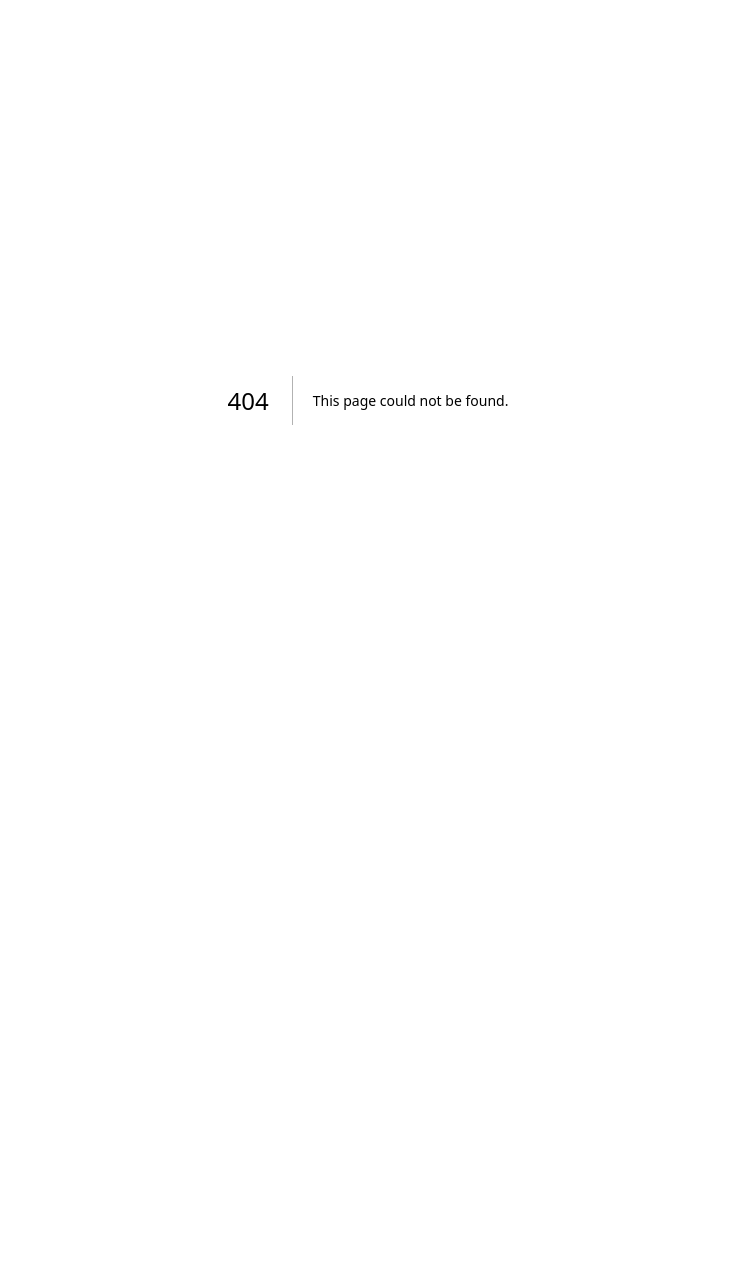
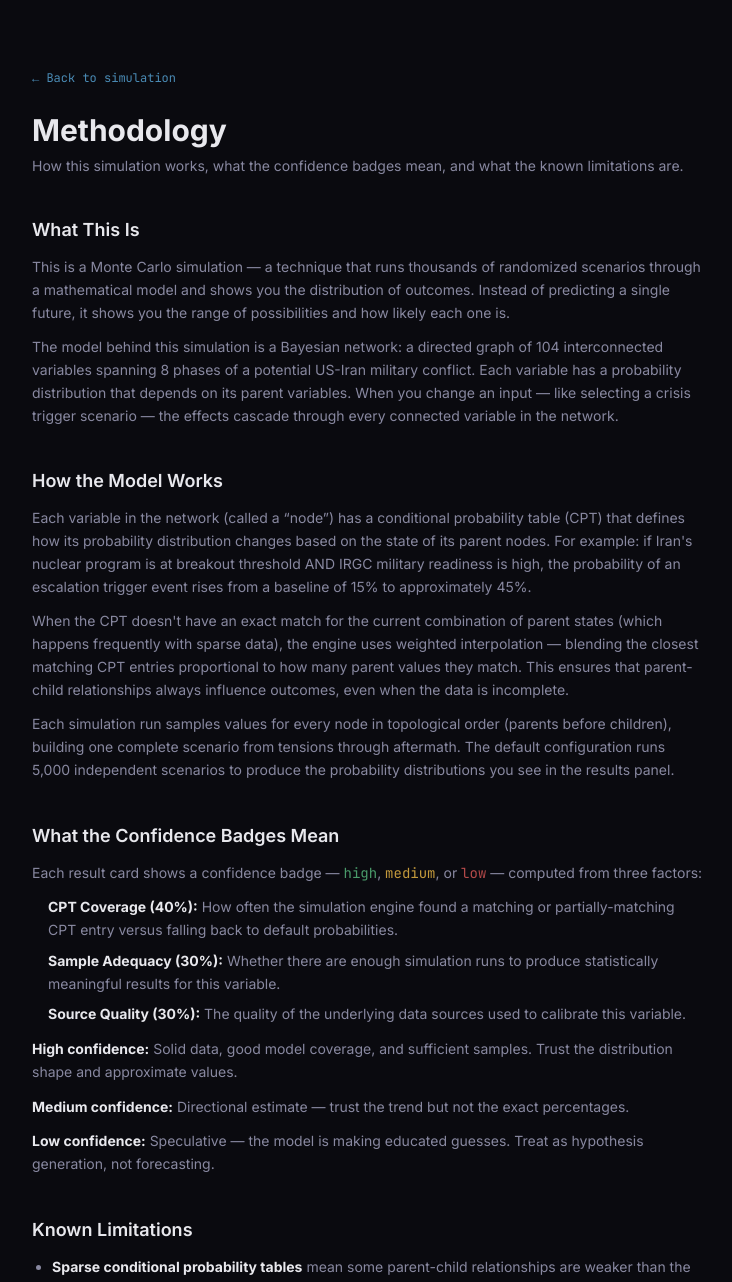
Before and after one commit to savvides/usairanmontecarlo, a Next.js app: page /methodology in a window 1280 px wide. Before the commit this address had no page. Shown: the top 1282 px of the page, without its empty margins (272-1004 px from the left). Before the commit the page ends 800 px from the top, so only its background shows below. Built offline with nearby package versions, Linux system fonts and the light colour scheme.

Commit message:
feat: add methodology page with confidence explanation and known limitations

```diff
--- /dev/null
+++ b/src/app/methodology/page.tsx
@@ -0,0 +1,175 @@
+import Link from 'next/link';
+
+export default function MethodologyPage() {
+  return (
+    <main className="min-h-screen bg-background py-16 px-6">
+      <div className="max-w-2xl mx-auto">
+        <Link
+          href="/"
+          className="text-xs font-mono text-accent hover:text-accent-hover transition-colors"
+        >
+          ← Back to simulation
+        </Link>
+
+        <h1 className="mt-6 text-3xl font-bold text-text-primary">Methodology</h1>
+        <p className="mt-2 text-sm text-text-secondary">
+          How this simulation works, what the confidence badges mean, and what the known limitations are.
+        </p>
+
+        <section className="mt-10">
+          <h2 className="text-lg font-semibold text-text-primary">What This Is</h2>
+          <div className="mt-3 space-y-3 text-sm leading-relaxed text-text-secondary">
+            <p>
+              This is a Monte Carlo simulation — a technique that runs thousands of randomized
+              scenarios through a mathematical model and shows you the distribution of outcomes.
+              Instead of predicting a single future, it shows you the range of possibilities and
+              how likely each one is.
+            </p>
+            <p>
+              The model behind this simulation is a Bayesian network: a directed graph of 104
+              interconnected variables spanning 8 phases of a potential US-Iran military conflict.
+              Each variable has a probability distribution that depends on its parent variables.
+              When you change an input — like selecting a crisis trigger scenario — the effects
+              cascade through every connected variable in the network.
+            </p>
+          </div>
+        </section>
+
+        <section className="mt-10">
+          <h2 className="text-lg font-semibold text-text-primary">How the Model Works</h2>
+          <div className="mt-3 space-y-3 text-sm leading-relaxed text-text-secondary">
+            <p>
+              Each variable in the network (called a &ldquo;node&rdquo;) has a conditional probability table
+              (CPT) that defines how its probability distribution changes based on the state of its
+              parent nodes. For example: if Iran&apos;s nuclear program is at breakout threshold AND
+              IRGC military readiness is high, the probability of an escalation trigger event rises
+              from a baseline of 15% to approximately 45%.
+            </p>
+            <p>
+              When the CPT doesn&apos;t have an exact match for the current combination of parent states
+              (which happens frequently with sparse data), the engine uses weighted interpolation —
+              blending the closest matching CPT entries proportional to how many parent values they
+              match. This ensures that parent-child relationships always influence outcomes, even
+              when the data is incomplete.
+            </p>
+            <p>
+              Each simulation run samples values for every node in topological order (parents before
+              children), building one complete scenario from tensions through aftermath. The default
+              configuration runs 5,000 independent scenarios to produce the probability distributions
+              you see in the results panel.
+            </p>
+          </div>
+        </section>
+
+        <section className="mt-10">
+          <h2 className="text-lg font-semibold text-text-primary">What the Confidence Badges Mean</h2>
+          <div className="mt-3 space-y-3 text-sm leading-relaxed text-text-secondary">
+            <p>
+              Each result card shows a confidence badge — <span className="font-mono text-success">high</span>,{' '}
+              <span className="font-mono text-warning">medium</span>, or{' '}
+              <span className="font-mono text-danger">low</span> — computed from three factors:
+            </p>
+            <ul className="space-y-2 pl-4">
+              <li>
+                <strong className="text-text-primary">CPT Coverage (40%):</strong> How often the
+                simulation engine found a matching or partially-matching CPT entry versus falling
+                back to default probabilities.
+              </li>
+              <li>
+                <strong className="text-text-primary">Sample Adequacy (30%):</strong> Whether there
+                are enough simulation runs to produce statistically meaningful results for this
+                variable.
+              </li>
+              <li>
+                <strong className="text-text-primary">Source Quality (30%):</strong> The quality of
+                the underlying data sources used to calibrate this variable.
+              </li>
+            </ul>
+            <p>
+              <strong className="text-text-primary">High confidence:</strong> Solid data, good
+              model coverage, and sufficient samples. Trust the distribution shape and approximate values.
+            </p>
+            <p>
+              <strong className="text-text-primary">Medium confidence:</strong> Directional
+              estimate — trust the trend but not the exact percentages.
+            </p>
+            <p>
+              <strong className="text-text-primary">Low confidence:</strong> Speculative — the model
+              is making educated guesses. Treat as hypothesis generation, not forecasting.
+            </p>
+          </div>
+        </section>
+
+        <section className="mt-10">
+          <h2 className="text-lg font-semibold text-text-primary">Known Limitations</h2>
+          <ul className="mt-3 space-y-2 text-sm leading-relaxed text-text-secondary list-disc pl-5">
+            <li>
+              <strong className="text-text-primary">Sparse conditional probability tables</strong> mean
+              some parent-child relationships are weaker than the model structure implies.
+            </li>
+            <li>
+              <strong className="text-text-primary">Historical base rates</strong> from analogous
+              conflicts are imperfect proxies for a conflict that hasn&apos;t happened.
+            </li>
+            <li>
+              <strong className="text-text-primary">Truly novel scenarios</strong> cannot be captured by a
+              model calibrated on historical data.
+            </li>
+            <li>
+              <strong className="text-text-primary">Feedback loops</strong> are approximated as
+              unrolled time steps within the directed acyclic graph.
+            </li>
+            <li>
+              <strong className="text-text-primary">Subjective probability estimates</strong>, even
+              when sourced from respected institutions, carry expert disagreement.
+            </li>
+            <li>
+              <strong className="text-text-primary">Snapshot-in-time model</strong> — parameters
+              reflect conditions as of March 2026 and do not update automatically.
+            </li>
+          </ul>
+        </section>
+
+        <section className="mt-10 border-t border-border pt-8">
+          <h2 className="text-lg font-semibold text-text-primary">Sources</h2>
+          <div className="mt-3 space-y-2 text-sm text-text-secondary">
+            <p className="text-xs text-text-muted uppercase font-mono tracking-wider">Primary</p>
+            <ul className="space-y-1 pl-4 mb-4">
+              <li>CSIS — Center for Strategic and International Studies</li>
+              <li>RAND Corporation</li>
+              <li>IISS — International Institute for Strategic Studies</li>
+              <li>SIPRI — Stockholm International Peace Research Institute</li>
+            </ul>
+            <p className="text-xs text-text-muted uppercase font-mono tracking-wider">Military</p>
+            <ul className="space-y-1 pl-4 mb-4">
+              <li>Congressional Research Service (CRS)</li>
+              <li>GlobalFirepower / Jane&apos;s Defence</li>
+              <li>DoD Annual Reports</li>
+            </ul>
+            <p className="text-xs text-text-muted uppercase font-mono tracking-wider">Economic</p>
+            <ul className="space-y-1 pl-4 mb-4">
+              <li>World Bank / IMF</li>
+              <li>EIA — Energy Information Administration</li>
+              <li>BP Statistical Review</li>
+            </ul>
+            <p className="text-xs text-text-muted uppercase font-mono tracking-wider">Geopolitical</p>
+            <ul className="space-y-1 pl-4">
+              <li>Council on Foreign Relations</li>
+              <li>Chatham House</li>
+              <li>International Crisis Group</li>
+            </ul>
+          </div>
+        </section>
+
+        <div className="mt-16 text-center">
+          <Link
+            href="/simulation"
+            className="inline-flex items-center gap-2 rounded-lg bg-accent px-6 py-3 text-sm font-medium text-white hover:bg-accent-hover transition-colors"
+          >
+            Back to Simulation
+          </Link>
+        </div>
+      </div>
+    </main>
+  );
+}
--- a/src/app/page.tsx
+++ b/src/app/page.tsx
@@ -43,6 +43,10 @@ export default function Home() {
           <span>Research-backed parameters</span>
           <span className="h-3 w-px bg-border" />
           <span>Open source</span>
+          <span className="h-3 w-px bg-border" />
+          <Link href="/methodology" className="hover:text-text-secondary transition-colors">
+            Methodology
+          </Link>
         </div>
       </div>
     </main>
--- a/src/components/simulation/PhaseProgress.tsx
+++ b/src/components/simulation/PhaseProgress.tsx
@@ -1,5 +1,6 @@
 'use client';
 
+import Link from 'next/link';
 import { cn } from '@/lib/utils';
 
 interface PhaseProgressProps {
@@ -63,6 +64,15 @@ export function PhaseProgress({
           </button>
         );
       })}
+      <div className="ml-auto">
+        <Link
+          href="/methodology"
+          className="flex h-5 w-5 items-center justify-center rounded-full bg-surface-elevated text-text-muted text-[10px] font-mono hover:text-text-secondary transition-colors"
+          title="Methodology"
+        >
+          ?
+        </Link>
+      </div>
     </div>
   );
 }
```
